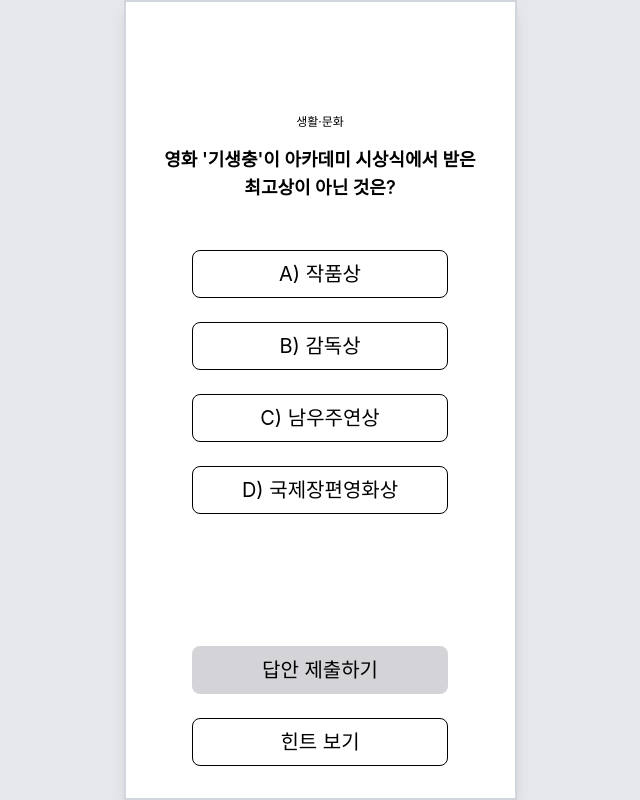
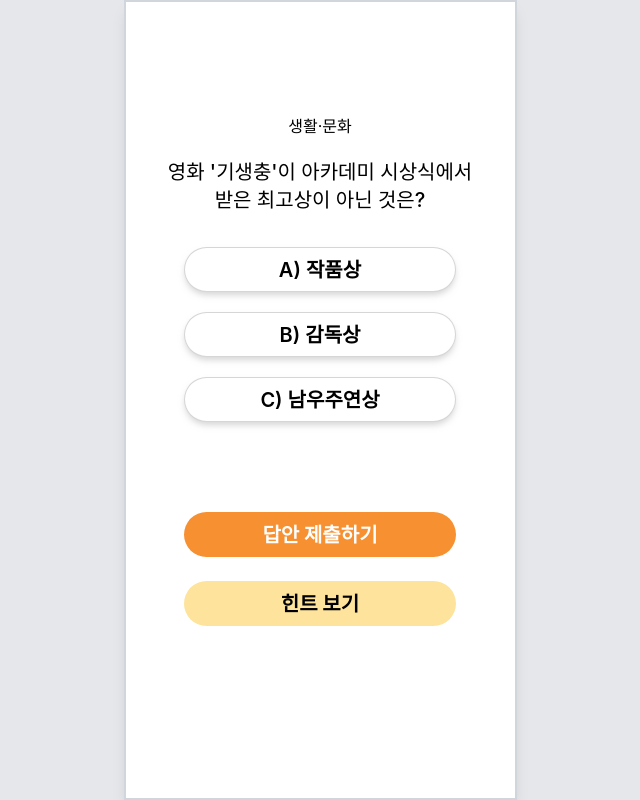
Before and after one commit to 2025-sinchonthon-4/frontend, a React (Vite) app: page /quiz in a window 1280 px wide. Shown: the whole page, without its empty margins (320-960 px from the left). Built offline with nearby package versions, Linux system fonts and the light colour scheme.

Commit message:
feat: 버튼 스타일 추가

```diff
--- a/src/mocks/mockQuiz.js
+++ b/src/mocks/mockQuiz.js
@@ -7,7 +7,6 @@ export const mockQuiz = {
     { id: "A", text: "작품상" },
     { id: "B", text: "감독상" },
     { id: "C", text: "남우주연상" },
-    { id: "D", text: "국제장편영화상" },
   ],
   answer: "C",
   explanation: "영화 '기생충'은 제92회 아카데미 시상식에서 작품상, 감독상, 각본상, 국제장편영화상을 수상하며 4관왕에 올랐습니다. 남우주연상은 호아킨 피닉스가 수상했습니다."
--- a/src/pages/quiz/QuizPage.jsx
+++ b/src/pages/quiz/QuizPage.jsx
@@ -1,5 +1,6 @@
 import { useState } from 'react';
 import { mockQuiz } from '../../mocks/mockQuiz';
+import Button from '../../components/Button';
 
 const QuizPage = () => {
   const quizData = mockQuiz;
@@ -28,46 +29,46 @@ const QuizPage = () => {
       <div className="h-20 flex-shrink-0"></div>
 
       {/* 퀴즈 카테고리 */}
-      <div className="text-center text-black text-xs font-normal mb-4">
+      <div className="text-center text-base font-normal mb-[20px]">
         {quizData.category}
       </div>
 
       {/* 퀴즈 질문 */}
-      <div className="text-center text-lg font-semibold mb-12">
+      <div className="text-center text-xl font-medium mb-[33px]">
         {quizData.question}
       </div>
 
-
-      <div className="flex flex-col items-center gap-6">
+      {/* 선택지 버튼들 - Button 컴포넌트 사용 */}
+      <div className="flex flex-col items-center gap-5">
         {quizData.options.map((option) => (
-          <button
+          <Button
             key={option.id}
             onClick={() => setSelectedAnswer(option.id)}
-            className={`w-64 h-12 flex items-center justify-center text-xl rounded-lg transition-colors
+            className={`transition-colors
               ${
                 selectedAnswer === option.id
-                  ? 'bg-stone-300 text-black font-bold border-none'
-                  : 'bg-white text-black font-normal border border-black'
+                  ? '!bg-[#F79030] !font-semibold !border-none'
+                  : '!bg-white !text-black !font-semibold !border !border-[#ADADAF80] !shadow-[0_4px_6px_-1px_rgba(173,173,175,0.5)]'
               }`}
           >
             {`${option.id}) ${option.text}`}
-          </button>
+          </Button>
         ))}
       </div>
 
-      <div className="flex flex-col items-center gap-6 mt-auto">
-        <button
+      {/* 액션 버튼들 - Button 컴포넌트 사용 */}
+      <div className="flex flex-col items-center gap-6 mt-[90px]">
+        <Button
           onClick={handleSubmit}
-          className="w-64 h-12 flex items-center justify-center text-xl font-normal bg-zinc-300 rounded-lg"
         >
           답안 제출하기
-        </button>
-        <button
+        </Button>
+        <Button
           onClick={handleHint}
-          className="w-64 h-12 flex items-center justify-center text-xl font-normal bg-white border border-black rounded-lg"
+          className="bg-[#FDE39B] !text-black"
         >
           힌트 보기
-        </button>
+        </Button>
       </div>
     </div>
   );
```
